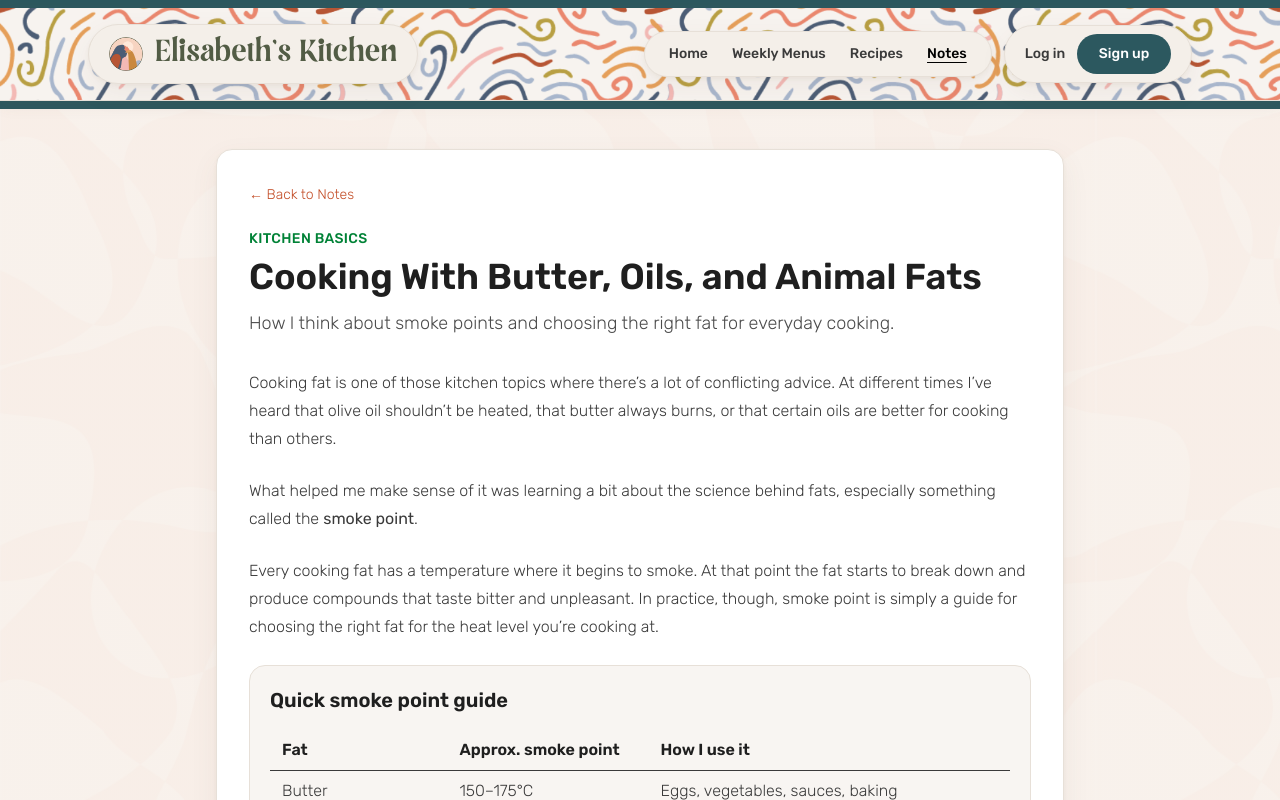
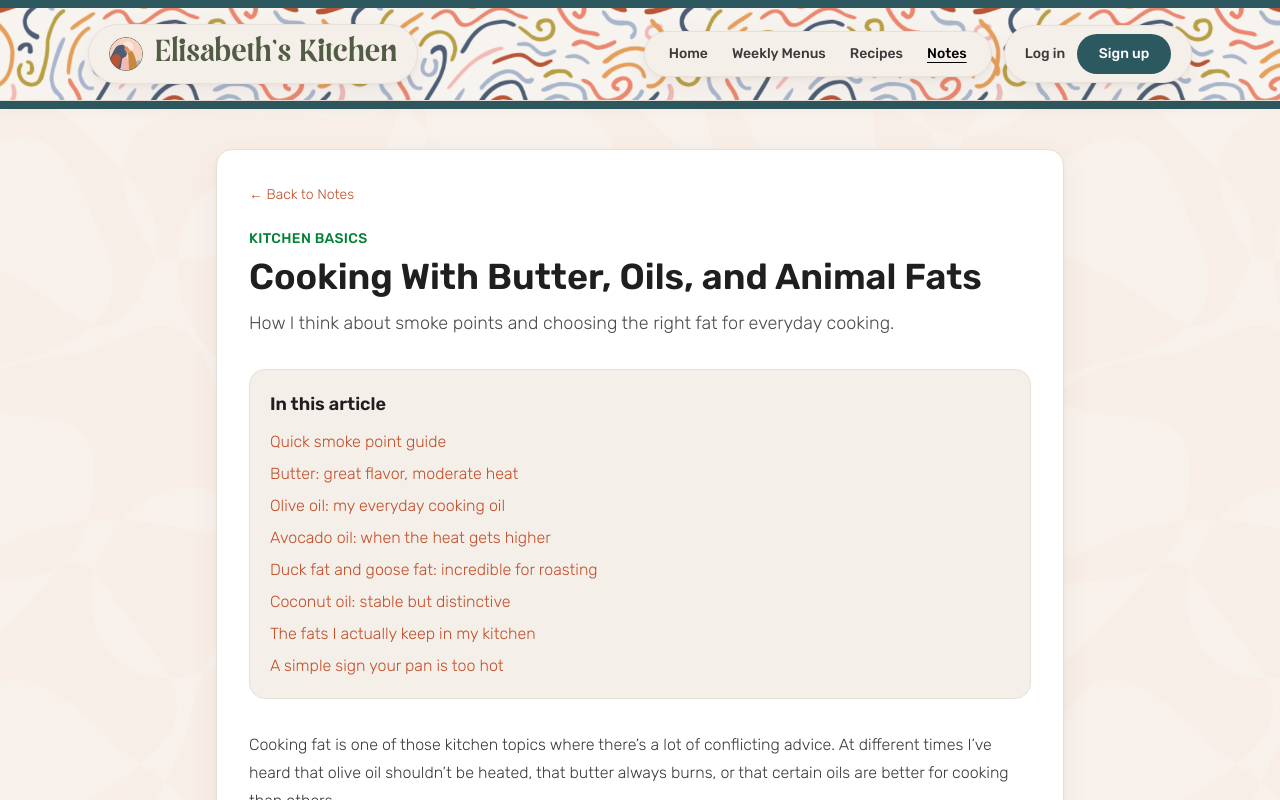
Before and after one commit to elisabeth-svg/elisabeths-kitchen, a Next.js app: page /notes/cooking-fats in a window 1280 px wide. Shown: the top 800 px of the page. Built offline with nearby package versions, Linux system fonts and the light colour scheme; no server answers.

Commit message:
Add clickable table of contents to cooking fats article

```diff
--- a/app/notes/cooking-fats/page.tsx
+++ b/app/notes/cooking-fats/page.tsx
@@ -6,7 +6,7 @@ export const metadata: Metadata = {
   description:
     "A practical guide to butter, olive oil, avocado oil, duck fat, goose fat, coconut oil, and smoke points for everyday cooking.",
   alternates: {
-    canonical: "https://elisabeths-kitchen.nl/notes/cooking-fats",
+    canonical: 'https://elisabeths-kitchen.nl/notes/cooking-fats',
   },
 }
 
@@ -30,14 +30,12 @@ const articleJsonLd = {
 export default function CookingFatsArticlePage() {
   return (
     <main className="mx-auto max-w-4xl px-4 py-10 sm:px-6">
-
       <script
         type="application/ld+json"
         dangerouslySetInnerHTML={{ __html: JSON.stringify(articleJsonLd) }}
       />
 
       <article className="rounded-2xl border bg-white p-6 shadow-sm sm:p-8">
-
         <Link
           href="/notes"
           className="mb-6 inline-block text-sm text-blue-600 hover:underline"
@@ -59,8 +57,58 @@ export default function CookingFatsArticlePage() {
           </p>
         </header>
 
+        <section className="mt-8 rounded-2xl border bg-[#f4efe9] p-5">
+          <h2 className="text-lg font-semibold text-gray-900">
+            In this article
+          </h2>
+
+          <nav className="mt-3">
+            <ul className="space-y-2 text-sm sm:text-base">
+              <li>
+                <a href="#smoke-point-guide" className="text-blue-600 hover:underline">
+                  Quick smoke point guide
+                </a>
+              </li>
+              <li>
+                <a href="#butter" className="text-blue-600 hover:underline">
+                  Butter: great flavor, moderate heat
+                </a>
+              </li>
+              <li>
+                <a href="#olive-oil" className="text-blue-600 hover:underline">
+                  Olive oil: my everyday cooking oil
+                </a>
+              </li>
+              <li>
+                <a href="#avocado-oil" className="text-blue-600 hover:underline">
+                  Avocado oil: when the heat gets higher
+                </a>
+              </li>
+              <li>
+                <a href="#duck-goose-fat" className="text-blue-600 hover:underline">
+                  Duck fat and goose fat: incredible for roasting
+                </a>
+              </li>
+              <li>
+                <a href="#coconut-oil" className="text-blue-600 hover:underline">
+                  Coconut oil: stable but distinctive
+                </a>
+              </li>
+              <li>
+                <a href="#what-i-keep" className="text-blue-600 hover:underline">
+                  The fats I actually keep in my kitchen
+                </a>
+              </li>
+              <li>
+                <a href="#pan-too-hot" className="text-blue-600 hover:underline">
+                  A simple sign your pan is too hot
+                </a>
+              </li>
+            </ul>
+          </nav>
+        </section>
+
         <div className="mt-8 space-y-6 text-[15px] leading-7 text-gray-700 sm:text-base">
-
           <p>
             Cooking fat is one of those kitchen topics where there’s a lot of conflicting
             advice. At different times I’ve heard that olive oil shouldn’t be heated,
@@ -79,16 +127,13 @@ export default function CookingFatsArticlePage() {
             for the heat level you’re cooking at.
           </p>
 
-          <section className="rounded-2xl border bg-gray-50 p-4 sm:p-5">
-
+          <section id="smoke-point-guide" className="scroll-mt-28 rounded-2xl border bg-gray-50 p-4 sm:p-5">
             <h2 className="text-xl font-semibold text-gray-900">
               Quick smoke point guide
             </h2>
 
             <div className="mt-4 overflow-x-auto">
-
               <table className="w-full min-w-[520px] border-collapse text-left text-sm sm:text-base">
-
                 <thead>
                   <tr className="border-b">
                     <th className="px-3 py-2 font-semibold text-gray-900">Fat</th>
@@ -96,59 +141,48 @@ export default function CookingFatsArticlePage() {
                     <th className="px-3 py-2 font-semibold text-gray-900">How I use it</th>
                   </tr>
                 </thead>
-
                 <tbody>
                   <tr className="border-b">
                     <td className="px-3 py-2">Butter</td>
                     <td className="px-3 py-2">150–175°C</td>
                     <td className="px-3 py-2">Eggs, vegetables, sauces, baking</td>
                   </tr>
-
                   <tr className="border-b">
                     <td className="px-3 py-2">Extra virgin olive oil</td>
                     <td className="px-3 py-2">190–210°C</td>
                     <td className="px-3 py-2">Everyday cooking, roasting, sautéing</td>
                   </tr>
-
                   <tr className="border-b">
                     <td className="px-3 py-2">Avocado oil</td>
                     <td className="px-3 py-2">250–270°C</td>
                     <td className="px-3 py-2">High heat, searing, roasting</td>
                   </tr>
-
                   <tr className="border-b">
                     <td className="px-3 py-2">Duck fat</td>
                     <td className="px-3 py-2">190–200°C</td>
                     <td className="px-3 py-2">Roasted potatoes, root vegetables</td>
                   </tr>
-
                   <tr className="border-b">
                     <td className="px-3 py-2">Goose fat</td>
                     <td className="px-3 py-2">190–200°C</td>
                     <td className="px-3 py-2">Roasting, especially potatoes</td>
                   </tr>
-
                   <tr>
                     <td className="px-3 py-2">Coconut oil</td>
                     <td className="px-3 py-2">175–200°C</td>
                     <td className="px-3 py-2">Curries, baking, dishes where the flavor fits</td>
                   </tr>
                 </tbody>
-
               </table>
-
             </div>
-
           </section>
 
-          <section>
-
+          <section id="butter" className="scroll-mt-28">
             <h2 className="text-2xl font-semibold text-gray-900">
               Butter: great flavor, moderate heat
             </h2>
 
             <div className="mt-3 space-y-4">
-
               <p>
                 Butter is one of the fats I cook with most often because of its flavor.
                 It contains about 80% fat, 18% water, and a small amount of milk solids.
@@ -164,19 +198,15 @@ export default function CookingFatsArticlePage() {
                 Because of this, butter works best for medium heat cooking like eggs,
                 sautéing vegetables, sauces, or baking.
               </p>
-
             </div>
-
           </section>
 
-          <section>
-
+          <section id="olive-oil" className="scroll-mt-28">
             <h2 className="text-2xl font-semibold text-gray-900">
               Olive oil: my everyday cooking oil
             </h2>
 
             <div className="mt-3 space-y-4">
-
               <p>
                 Olive oil is often misunderstood. Extra virgin olive oil is actually
                 quite stable during normal cooking.
@@ -197,19 +227,15 @@ export default function CookingFatsArticlePage() {
                 <li>salad dressings</li>
                 <li>finishing dishes</li>
               </ul>
-
             </div>
-
           </section>
 
-          <section>
-
+          <section id="avocado-oil" className="scroll-mt-28">
             <h2 className="text-2xl font-semibold text-gray-900">
               Avocado oil: when the heat gets higher
             </h2>
 
             <div className="mt-3 space-y-4">
-
               <p>
                 When I know the pan will get very hot, like when searing meat,
                 I often use avocado oil.
@@ -219,19 +245,15 @@ export default function CookingFatsArticlePage() {
                 Avocado oil has a very high smoke point and is rich in monounsaturated fats,
                 making it relatively stable when heated.
               </p>
-
             </div>
-
           </section>
 
-          <section>
-
+          <section id="duck-goose-fat" className="scroll-mt-28">
             <h2 className="text-2xl font-semibold text-gray-900">
               Duck fat and goose fat: incredible for roasting
             </h2>
 
             <div className="mt-3 space-y-4">
-
               <p>
                 Duck fat and goose fat are traditional cooking fats with fantastic flavor.
                 They contain a mix of saturated and monounsaturated fats, which makes them
@@ -242,37 +264,29 @@ export default function CookingFatsArticlePage() {
                 They’re especially good for roasted potatoes and root vegetables,
                 where they help create a crisp exterior and rich flavor.
               </p>
-
             </div>
-
           </section>
 
-          <section>
-
+          <section id="coconut-oil" className="scroll-mt-28">
             <h2 className="text-2xl font-semibold text-gray-900">
               Coconut oil: stable but distinctive
             </h2>
 
             <div className="mt-3 space-y-4">
-
               <p>
                 Coconut oil contains a high percentage of saturated fat, which makes
                 it relatively heat-stable. I mostly use it when the flavor fits the dish,
                 such as curries or certain baked goods.
               </p>
-
             </div>
-
           </section>
 
-          <section>
-
+          <section id="what-i-keep" className="scroll-mt-28">
             <h2 className="text-2xl font-semibold text-gray-900">
               The fats I actually keep in my kitchen
             </h2>
 
             <div className="mt-3 space-y-4">
-
               <p>
                 In practice I don’t keep a huge variety of oils. Most of my cooking
                 is covered by just a few:
@@ -288,19 +302,15 @@ export default function CookingFatsArticlePage() {
               <p>
                 That combination covers almost everything I cook.
               </p>
-
             </div>
-
           </section>
 
-          <section>
-
+          <section id="pan-too-hot" className="scroll-mt-28">
             <h2 className="text-2xl font-semibold text-gray-900">
               A simple sign your pan is too hot
             </h2>
 
             <div className="mt-3 space-y-4">
-
               <p>
                 If oil starts smoking immediately when it hits the pan,
                 the heat is probably too high. Lower the heat slightly and keep cooking.
@@ -310,19 +320,15 @@ export default function CookingFatsArticlePage() {
                 In my experience, good cooking is less about extreme heat
                 and more about controlling the temperature.
               </p>
-
             </div>
-
           </section>
 
           <section className="rounded-2xl border bg-[#f4efe9] p-5">
-
             <h2 className="text-xl font-semibold text-gray-900">
               Related in Elisabeth’s Kitchen
             </h2>
 
             <div className="mt-3 flex flex-wrap gap-3 text-sm">
-
               <Link href="/recipes" className="text-blue-600 hover:underline">
                 Browse recipes
               </Link>
@@ -334,11 +340,8 @@ export default function CookingFatsArticlePage() {
               <Link href="/notes" className="text-blue-600 hover:underline">
                 More notes
               </Link>
-
             </div>
-
           </section>
-
         </div>
       </article>
     </main>
```
